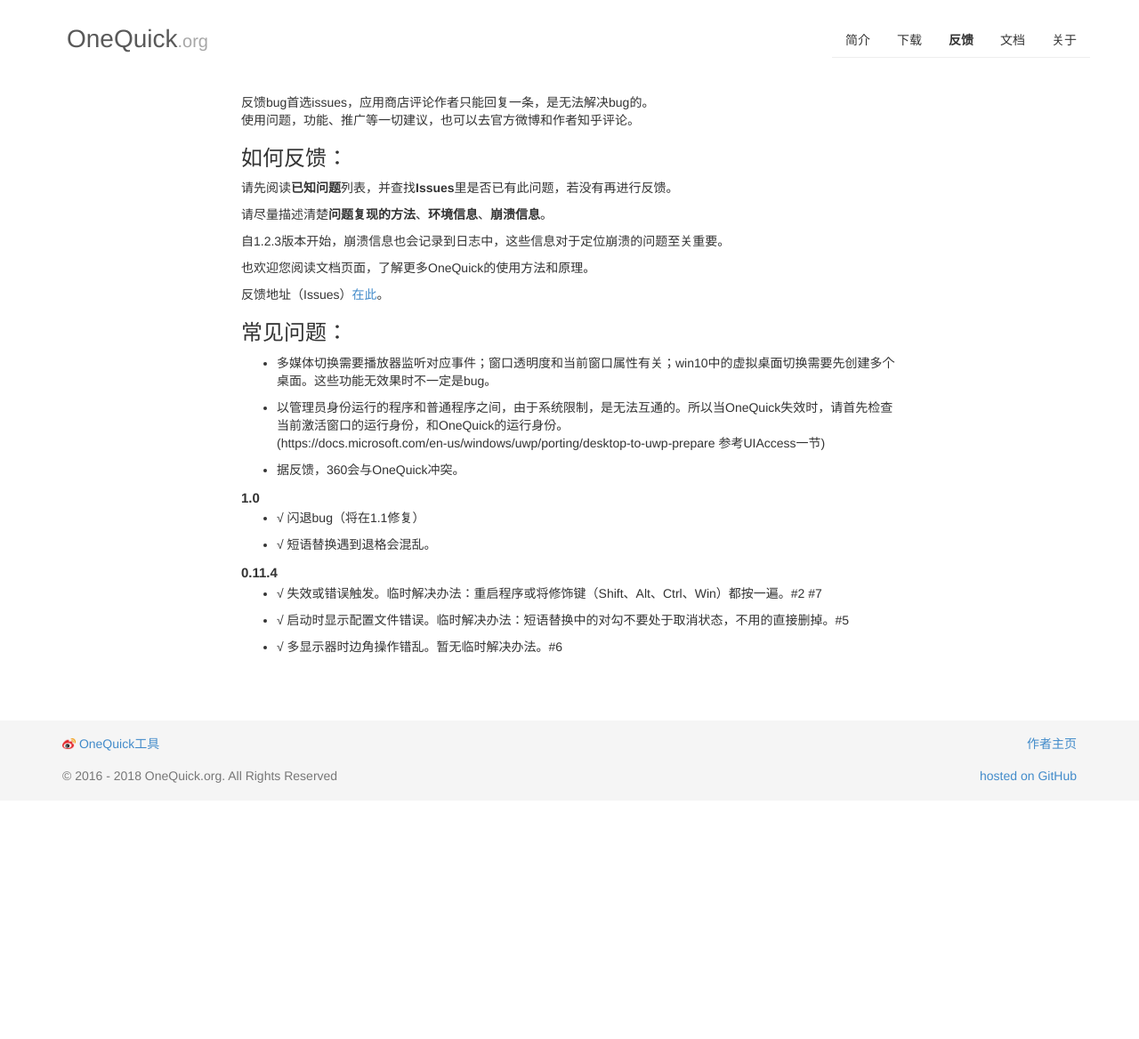
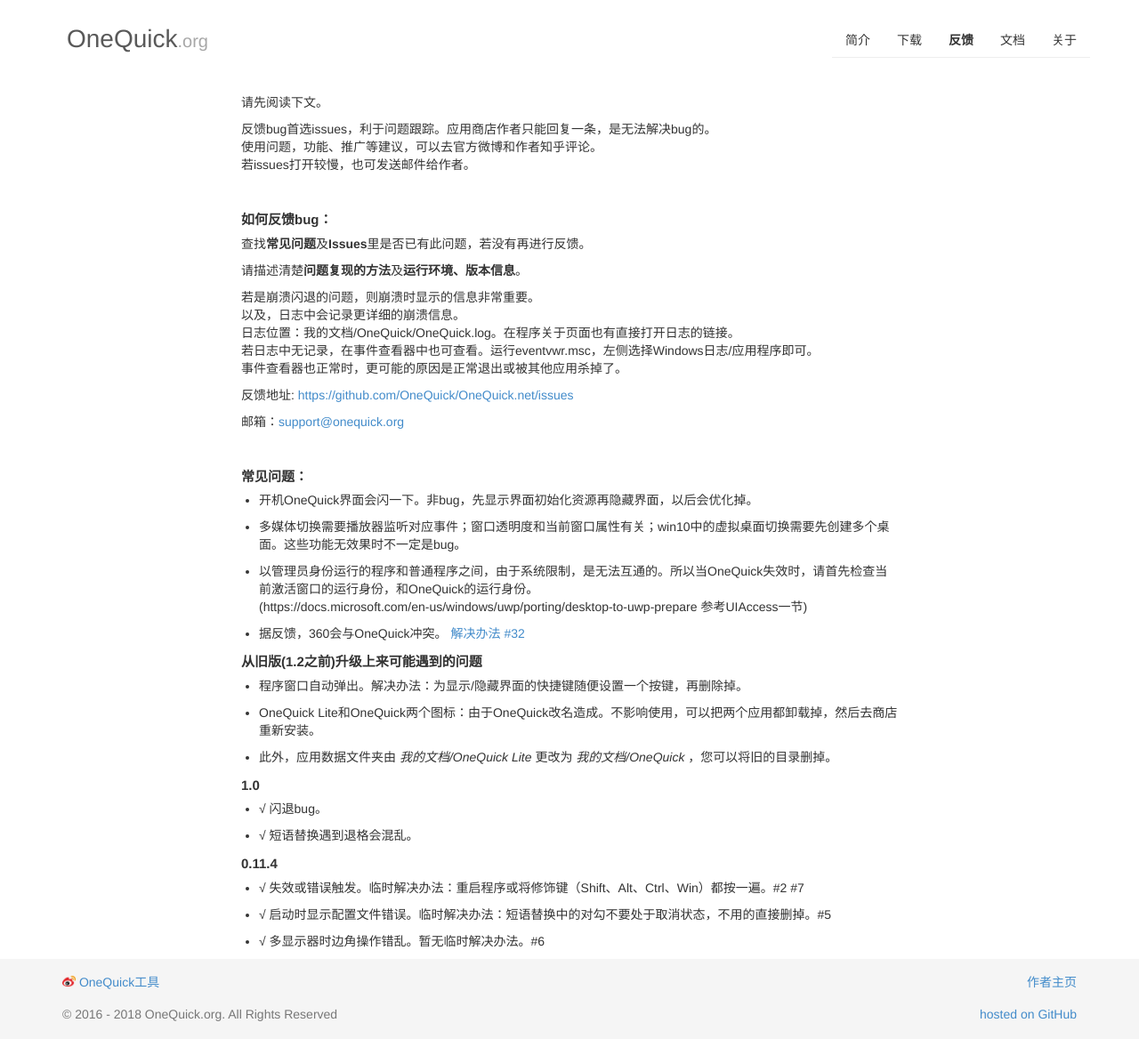
Before and after one commit to OneQuick/OneQuick.github.io-v1-legacy, a Jekyll site: the page built from feedback.md, in a window 1280 px wide. Shown: the whole page at 89% size. Built offline with Jekyll 4.4.1, drawn with Linux system fonts in a browser that asks for light colours; before the commit the page ends 900 px from its top, so only the background shows below that.

Commit message:
更新反馈和关于

```diff
--- a/feedback.md
+++ b/feedback.md
@@ -4,34 +4,54 @@
 active: feedback
 ---
 
-反馈bug首选issues，应用商店评论作者只能回复一条，是无法解决bug的。
-使用问题，功能、推广等一切建议，也可以去官方微博和作者知乎评论。
+请先阅读下文。
 
+反馈bug首选issues，利于问题跟踪。应用商店作者只能回复一条，是无法解决bug的。
+使用问题，功能、推广等建议，可以去官方微博和作者知乎评论。
+若issues打开较慢，也可发送邮件给作者。
 
-### 如何反馈：
+<br>
 
-请先阅读**已知问题**列表，并查找**Issues**里是否已有此问题，若没有再进行反馈。
+#### 如何反馈bug：
 
-请尽量描述清楚**问题复现的方法**、**环境信息**、**崩溃信息**。
+查找**常见问题**及**Issues**里是否已有此问题，若没有再进行反馈。
 
-自1.2.3版本开始，崩溃信息也会记录到日志中，这些信息对于定位崩溃的问题至关重要。
+请描述清楚**问题复现的方法**及**运行环境、版本信息**。
 
-也欢迎您阅读文档页面，了解更多OneQuick的使用方法和原理。
+若是崩溃闪退的问题，则崩溃时显示的信息非常重要。
+以及，日志中会记录更详细的崩溃信息。
+日志位置：我的文档/OneQuick/OneQuick.log。在程序关于页面也有直接打开日志的链接。
+若日志中无记录，在事件查看器中也可查看。运行eventvwr.msc，左侧选择Windows日志/应用程序即可。
+事件查看器也正常时，更可能的原因是正常退出或被其他应用杀掉了。
 
-反馈地址（Issues）<a href="https://github.com/OneQuick/OneQuick.net/issues" target="_blank">在此</a>。
+反馈地址: [https://github.com/OneQuick/OneQuick.net/issues](https://github.com/OneQuick/OneQuick.net/issues)
 
-### 常见问题：
+邮箱：[support@onequick.org](mailto:support@onequick.org)
+
+<br>
+
+#### 常见问题：
+
+- 开机OneQuick界面会闪一下。非bug，先显示界面初始化资源再隐藏界面，以后会优化掉。
 
 - 多媒体切换需要播放器监听对应事件；窗口透明度和当前窗口属性有关；win10中的虚拟桌面切换需要先创建多个桌面。这些功能无效果时不一定是bug。
 
 - 以管理员身份运行的程序和普通程序之间，由于系统限制，是无法互通的。所以当OneQuick失效时，请首先检查当前激活窗口的运行身份，和OneQuick的运行身份。
 (https://docs.microsoft.com/en-us/windows/uwp/porting/desktop-to-uwp-prepare 参考UIAccess一节)
 
-- 据反馈，360会与OneQuick冲突。
+- 据反馈，360会与OneQuick冲突。 [解决办法 #32](https://github.com/OneQuick/OneQuick.net/issues/32)
+
+#### 从旧版(1.2之前)升级上来可能遇到的问题
+
+- 程序窗口自动弹出。解决办法：为显示/隐藏界面的快捷键随便设置一个按键，再删除掉。
+
+- OneQuick Lite和OneQuick两个图标：由于OneQuick改名造成。不影响使用，可以把两个应用都卸载掉，然后去商店重新安装。
+
+- 此外，应用数据文件夹由 *我的文档/OneQuick Lite* 更改为 *我的文档/OneQuick* ，您可以将旧的目录删掉。
 
 #### 1.0
 
- - √ 闪退bug（将在1.1修复）
+ - √ 闪退bug。
 
  - √ 短语替换遇到退格会混乱。
 
@@ -43,3 +63,12 @@
 - √ 启动时显示配置文件错误。临时解决办法：短语替换中的对勾不要处于取消状态，不用的直接删掉。#5
 
 - √ 多显示器时边角操作错乱。暂无临时解决办法。#6
+
+<style>
+h4 {
+	margin-bottom: 8px;
+}
+ul {
+	padding-left: 20px;
+}
+</style>
```
Also changed, not shown: about.md (+3 -1 lines).
